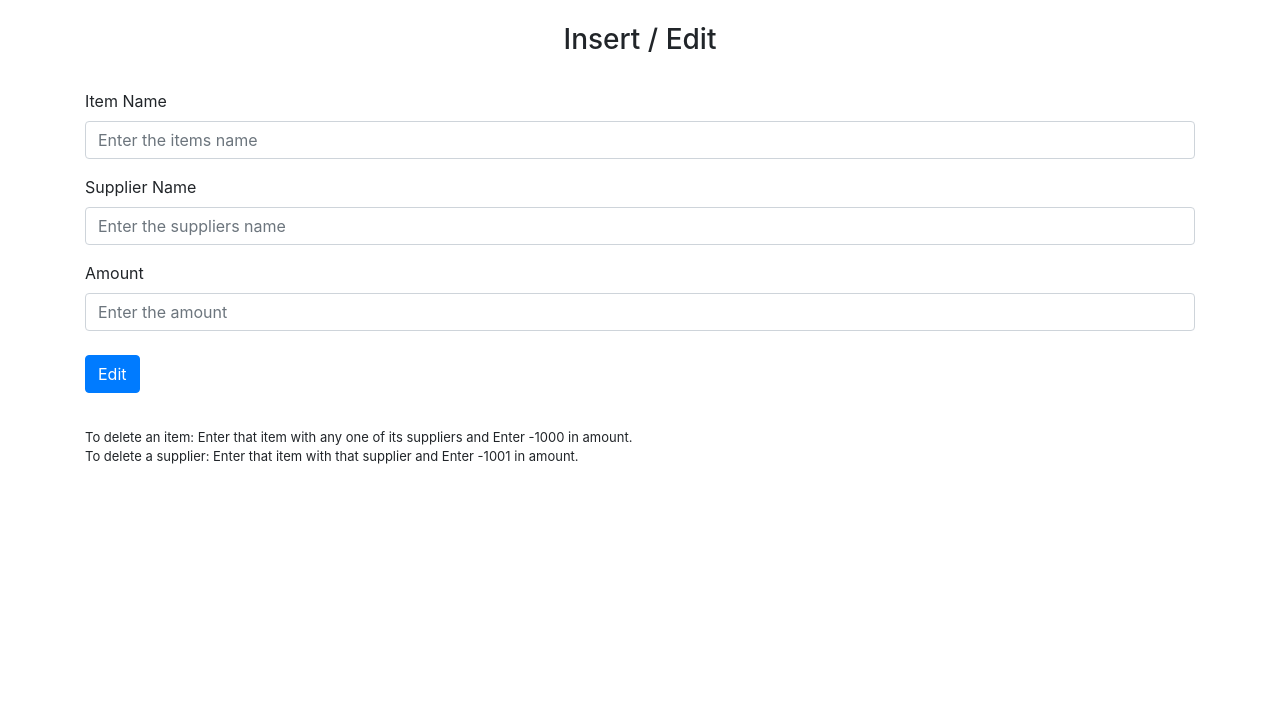
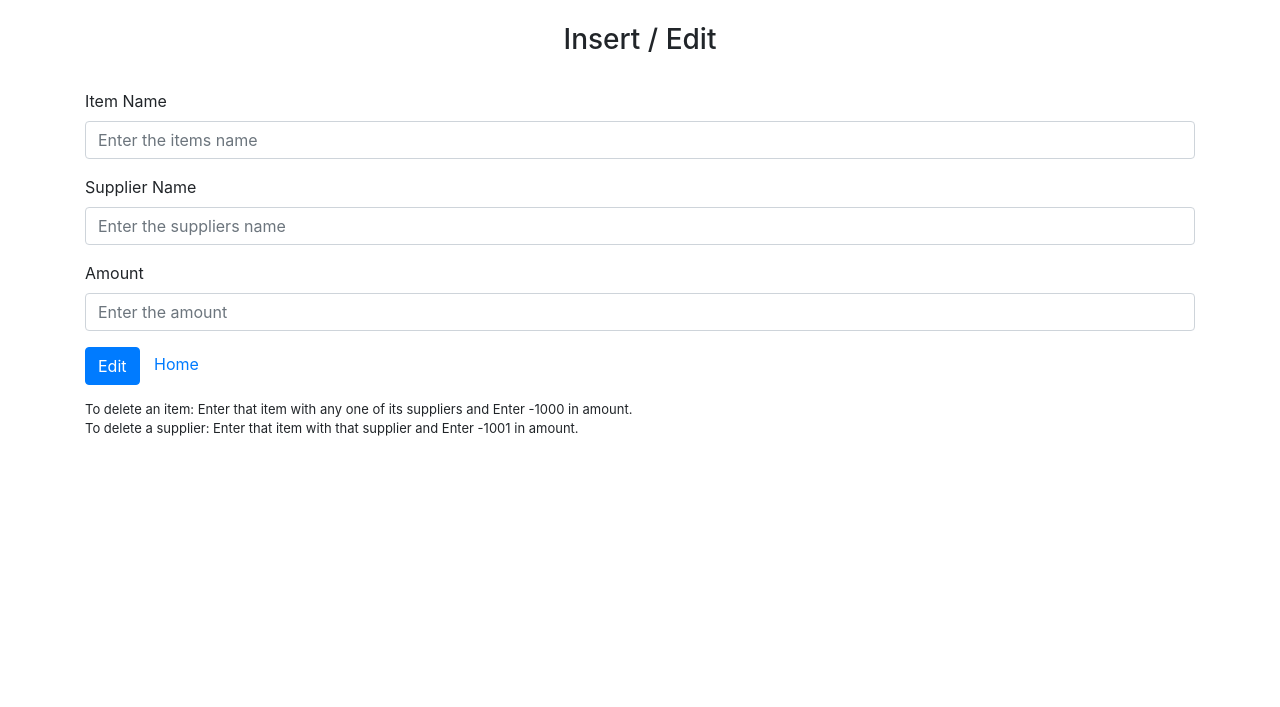
Before and after one commit to FarhaanJamal/SupplierInfo, a Flask app: page /insert in a window 1280 px wide. Shown: the part 57-764 px from the top of the page. Run offline with Flask 3, Linux system fonts and the light colour scheme; the visitor is signed in with stand-in values (Sample User, id 1); some libraries are stand-ins or nearby versions.

Commit message:
Update insert.html

```diff
--- a/website/templates/insert.html
+++ b/website/templates/insert.html
@@ -16,9 +16,9 @@
     <div class="form-group">
         <label for="amount">Amount</label>
         <input type="number" step=".01" class="form-control" id="amount" name="amount" placeholder="Enter the amount"/>
-    <br/>
+    </div>
     <button type="submit" name="insert" class="btn btn-primary">Edit</button>
-    <br/>
-    <p style="padding-top: 35px;  font-size: small;">To delete an item: Enter that item with any one of its suppliers and Enter -1000 in amount.<br/>To delete a supplier: Enter that item with that supplier and Enter -1001 in amount.</p>
+    <a href="/" style="padding-left: 10px;">Home</a>
+    <p style="padding-top: 15px;  font-size: small;">To delete an item: Enter that item with any one of its suppliers and Enter -1000 in amount.<br/>To delete a supplier: Enter that item with that supplier and Enter -1001 in amount.</p>
 </form>
 {% endblock %}
```
